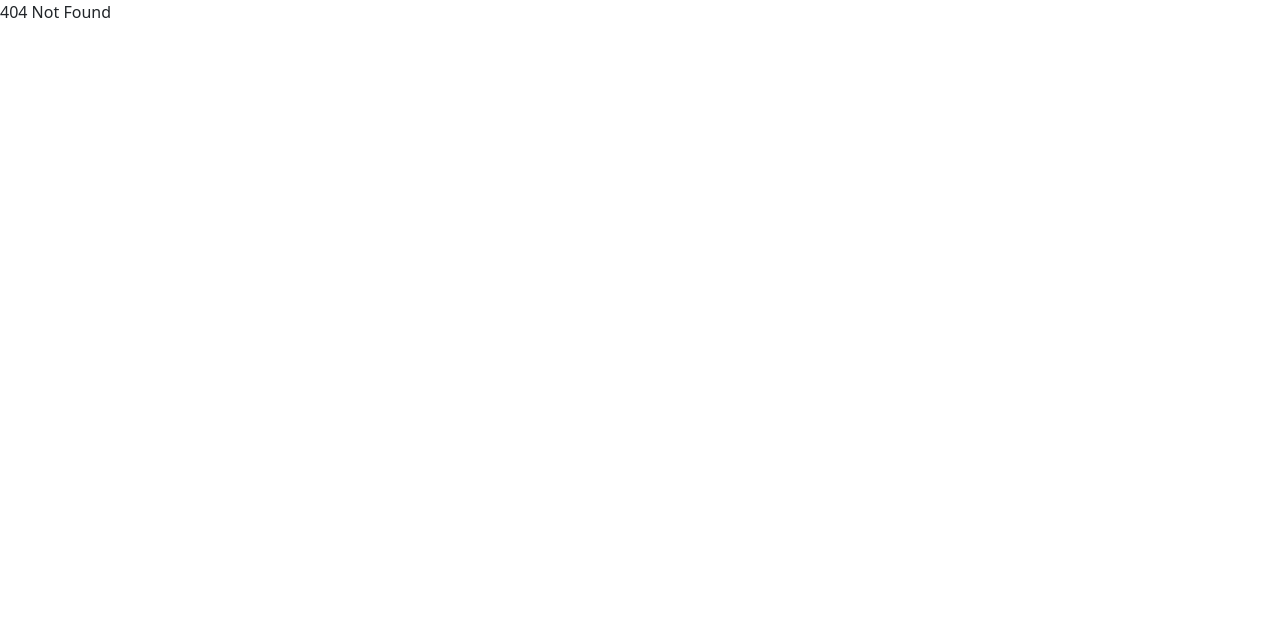
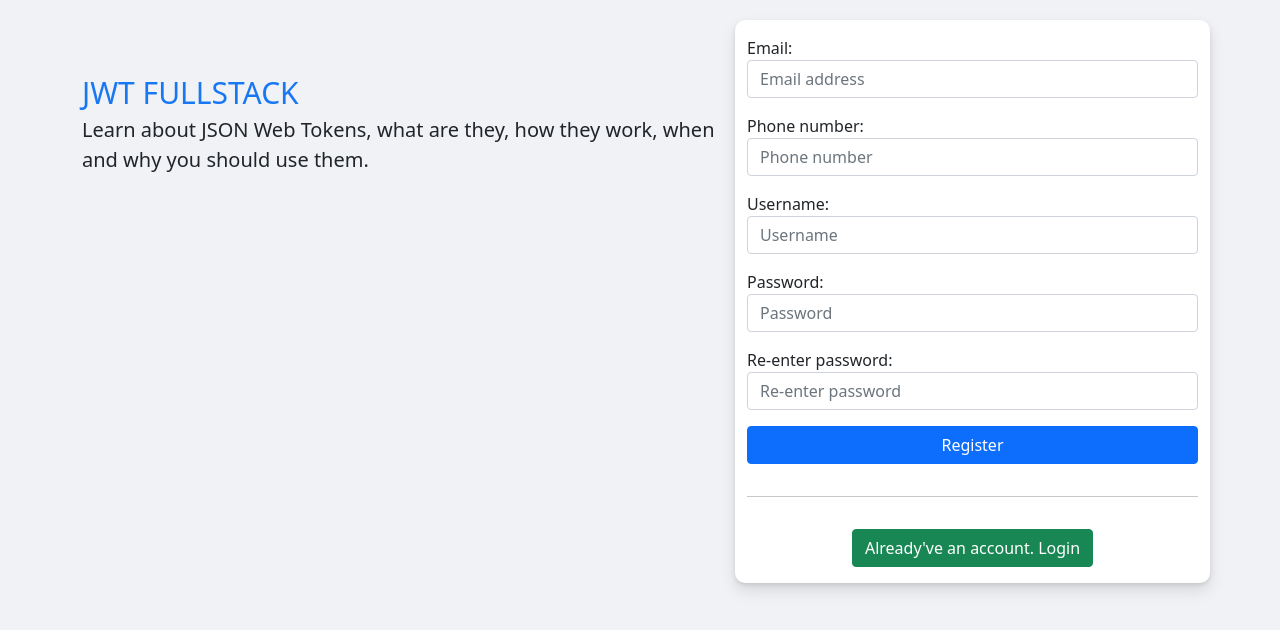
Before and after one commit to thinhvo1811/jwt-frontend, a React (Create React App) app: page /register in a window 1280 px wide. Before the commit this address had no page. Shown: the top 630 px of the page. Built offline with nearby package versions, Linux system fonts and the light colour scheme.

Commit message:
design form register

```diff
--- a/src/App.js
+++ b/src/App.js
@@ -1,7 +1,8 @@
+import { BrowserRouter as Router, Switch, Route } from 'react-router-dom';
 import './App.scss';
 import Login from './components/Login/Login';
-import Nav from './components/Navigation/Nav';
-import { BrowserRouter as Router, Switch, Route } from 'react-router-dom';
+// import Nav from './components/Navigation/Nav';
+import Register from './components/Register/Register';
 
 function App() {
     return (
@@ -15,6 +16,9 @@
                     <Route path="/login">
                         <Login />
                     </Route>
+                    <Route path="/register">
+                        <Register />
+                    </Route>
                     <Route path="/" exact>
                         Home
                     </Route>
--- a/src/components/Login/Login.js
+++ b/src/components/Login/Login.js
@@ -1,6 +1,12 @@
 import './Login.scss';
+import { useHistory } from 'react-router-dom';
 
 const Login = (props) => {
+    let history = useHistory();
+    const handleCreateNewAccount = () => {
+        history.push('/register');
+    };
+
     return (
         <div className="login-container">
             <div className="container">
@@ -23,7 +29,9 @@
                         </span>
                         <hr />
                         <div className="text-center">
-                            <button className="btn btn-success">Create new account</button>
+                            <button className="btn btn-success" onClick={() => handleCreateNewAccount()}>
+                                Create new account
+                            </button>
                         </div>
                     </div>
                 </div>
--- /dev/null
+++ b/src/components/Register/Register.js
@@ -0,0 +1,56 @@
+import './Register.scss';
+import { useHistory } from 'react-router-dom';
+
+const Register = (props) => {
+    let history = useHistory();
+    const handleLogin = () => {
+        history.push('/login');
+    };
+
+    return (
+        <div className="register-container">
+            <div className="container">
+                <div className="row px-3 px-md-0">
+                    <div className="content-left d-none col-md-7 d-md-block">
+                        <div className="brand">JWT Fullstack</div>
+                        <div className="detail">
+                            Learn about JSON Web Tokens, what are they, how they work, when and why you should use them.
+                        </div>
+                    </div>
+                    <div className="content-right col-12 col-md-5 d-flex flex-column gap-3 py-3">
+                        <div className="brand d-md-none">JWT Fullstack</div>
+                        <div className="form-group">
+                            <label>Email:</label>
+                            <input type="text" className="form-control" placeholder="Email address" />
+                        </div>
+                        <div className="form-group">
+                            <label>Phone number:</label>
+                            <input type="text" className="form-control" placeholder="Phone number" />
+                        </div>
+                        <div className="form-group">
+                            <label>Username:</label>
+                            <input type="text" className="form-control" placeholder="Username" />
+                        </div>
+                        <div className="form-group">
+                            <label>Password:</label>
+                            <input type="password" className="form-control" placeholder="Password" />
+                        </div>
+                        <div className="form-group">
+                            <label>Re-enter password:</label>
+                            <input type="password" className="form-control" placeholder="Re-enter password" />
+                        </div>
+                        <button className="btn btn-primary">Register</button>
+                        <hr />
+                        <div className="text-center">
+                            <button className="btn btn-success" onClick={() => handleLogin()}>
+                                Already've an account. Login
+                            </button>
+                        </div>
+                    </div>
+                </div>
+            </div>
+        </div>
+    );
+};
+
+export default Register;
--- /dev/null
+++ b/src/components/Register/Register.scss
@@ -0,0 +1,42 @@
+.register-container {
+    background-color: #f0f2f5;
+    min-height: 100vh;
+    padding-top: 20px;
+
+    .content-left {
+        margin-top: 50px;
+
+        .brand {
+            text-transform: uppercase;
+            font-size: 30px;
+            color: #1877f2;
+        }
+
+        .detail {
+            font-size: 20px;
+        }
+    }
+
+    .content-right {
+        background-color: #fff;
+        border-radius: 10px;
+        box-shadow: 0 2px 4px rgb(0 0 0 / 10%), 0 8px 16px rgb(0 0 0 / 10%);
+        box-sizing: border-box;
+
+        .brand {
+            text-transform: uppercase;
+            font-size: 20px;
+            font-weight: 600;
+            color: #1877f2;
+            text-align: center;
+        }
+
+        .forgot-password {
+            text-decoration: none;
+
+            &:hover {
+                text-decoration: underline;
+            }
+        }
+    }
+}
```
